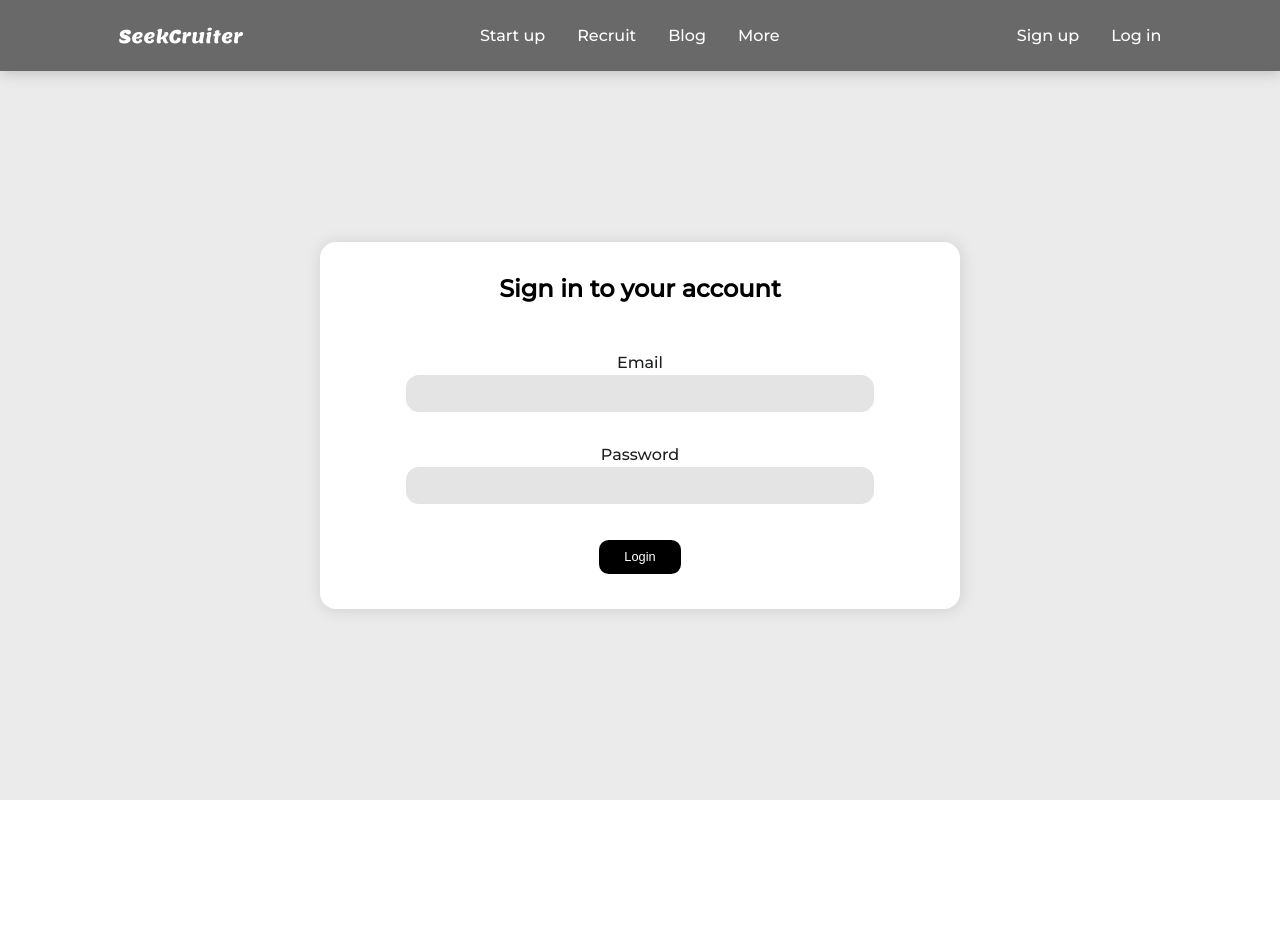
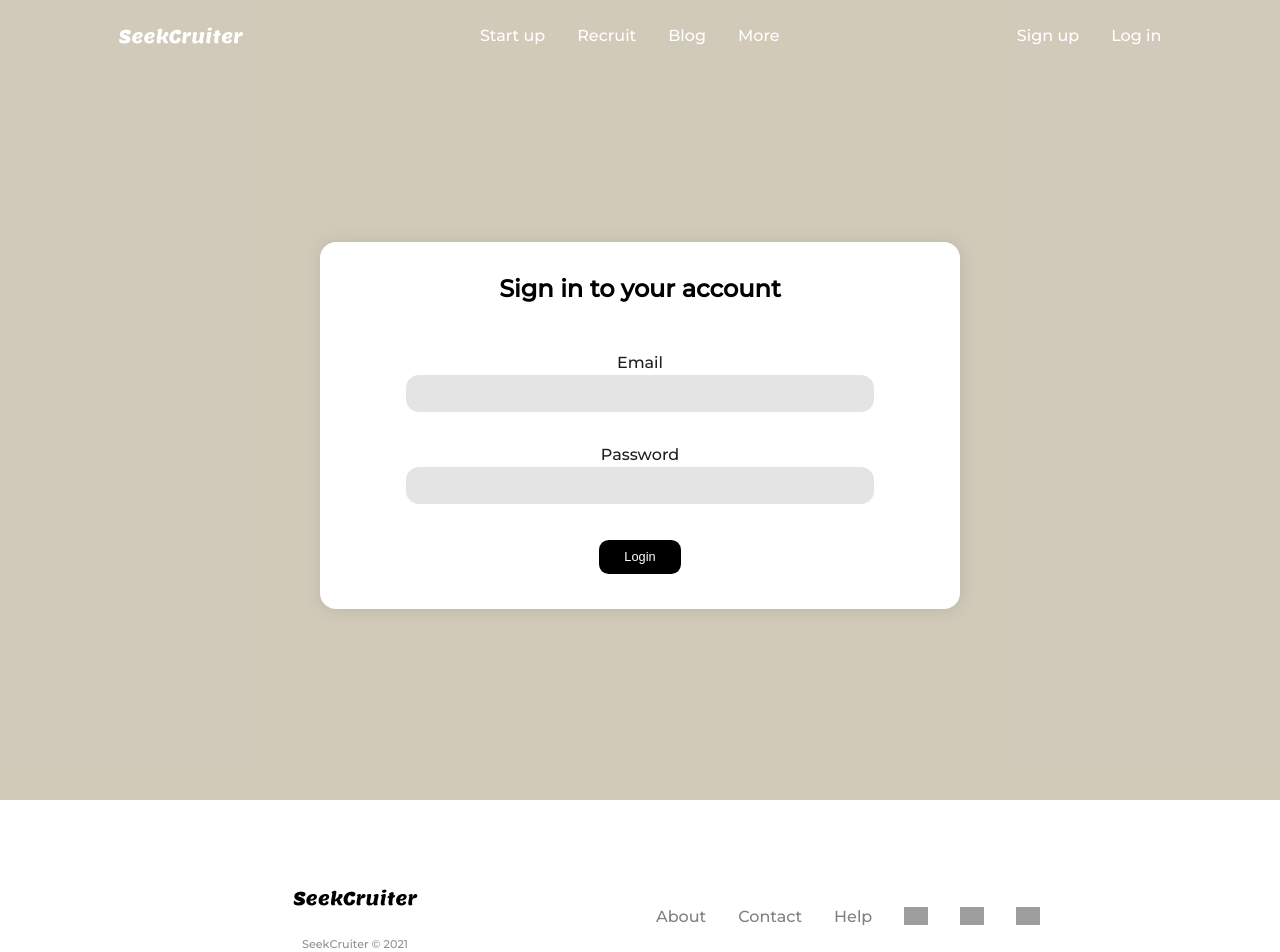
Before and after one commit to PriyanshuChaudhary272/Dreamers_innovathon21, a React (Create React App) app: page /Login in a window 1280 px wide. Shown: the top 952 px of the page. Before the commit the page ends 800 px from the top, so only its background shows below. Built offline with nearby package versions, Linux system fonts and the light colour scheme; grey boxes are pictures that could not be loaded.

Commit message:
footer complete

```diff
--- a/public/style.css
+++ b/public/style.css
@@ -24,6 +24,7 @@ body{
 /* HOMEPAGE */
 #home-page{
     background: url("https://images.unsplash.com/photo-1541746972996-4e0b0f43e02a?ixid=MnwxMjA3fDB8MHxwaG90by1wYWdlfHx8fGVufDB8fHx8&ixlib=rb-1.2.1&auto=format&fit=crop&w=1770&q=80");
+    box-shadow: 1px 1px 15px #706f6f86;
 }
 #homepage-background{
     width: 100vw;
@@ -63,12 +64,15 @@ nav{
     justify-content: space-around;
     align-items: center;
     width: 100vw;
+    padding: 0;
+    transition: 0.3s ease-in-out;
+    /* background-color: #1d1f1d00; */
+}
+nav.active{
     box-shadow: 1px 1px 15px #00000038;
-    padding: 0;
-    background-color: #1d1f1da2;
+    background-color: #1e201eed;
 }
-
-.navigation-links, .login-nav{
+.navigation-links{
     padding: 0;
     margin: 10px 0;
     display: flex;
@@ -99,7 +103,7 @@ nav{
 .login-page-content{
     height: 100vh;
     color: #1d1f1e;
-    background-color: #e6e6e6ca;
+    background-color: #b3a78c9a;
     margin: 0;
     /* text-align: center; */
     display: flex;
@@ -199,6 +203,7 @@ nav{
 #profile-page{
     background: no-repeat url("https://images.unsplash.com/photo-1478760329108-5c3ed9d495a0?ixid=MnwxMjA3fDB8MHxwaG90by1wYWdlfHx8fGVufDB8fHx8&ixlib=rb-1.2.1&auto=format&fit=crop&w=1674&q=80");
     padding: 150px;
+    box-shadow: 1px 1px 15px #706f6f9a;
     color: white;
 }
 .profile-page-hero{
@@ -260,10 +265,14 @@ nav{
 .profile-introduction-img img{
     width: 300px;
     border-radius:100%;
+    line-height: 100px;
 }
 
 .profile-page-about{
     margin-top: 100px;
+}
+.profile-page-about p{
+    color: #b7c9ca;
 }
 
 .highlights-div{
@@ -277,6 +286,35 @@ nav{
     border-radius: 1em;
     padding: 30px;
     margin-top: 60px;
+}
+.highlights-div-content p{
+    color: #727272;
+}
+
+
+
+/* FOOTER */
+#footer{
+    display: flex;
+    padding: 70px ;
+}
+.footer-logo{
+    margin: auto 0;
+    /* margin-left: 250px; */
+    width: 50%;
+    display: flex;
+    flex-direction: column;
+    align-items: center;
+}
+.footer-logo p{
+    font-size: 0.7rem;
+    color: #909090;
+}
+.footer-links{
+    color: #818181;
+    display: flex;
+    flex-direction: row;
+    align-items: center;
 }
 /* @media (max-width: 800px){
     nav{
--- a/src/App.jsx
+++ b/src/App.jsx
@@ -5,6 +5,7 @@ import Signup from './Pages/Signup';
 import Navbar from './Components/Navbar';
 import UploadCV from './Pages/UploadCV';
 import Profile from './Pages/Profile';
+import Footer from './Components/Footer';
 import {
     BrowserRouter as Router,
     Switch,
@@ -17,9 +18,12 @@ function App() {
     function handleLogin(){
         setLogin(true);
     }
+    function handlelogin(){
+        setLogin(!login);
+    }
     return (
         <Router>
-            <Navbar className = {login?"login-nav":"navigation-links"} />
+            <Navbar login = {login?"true":"false"} />
             <Switch>
                 <Route exact path="/">
                     <Home />
@@ -40,6 +44,7 @@ function App() {
                     <Home />
                 </Route>
             </Switch>
+            <Footer />
         </Router>
     )
 }
--- /dev/null
+++ b/src/Components/Footer.jsx
@@ -0,0 +1,30 @@
+import React from "react";
+import { Link } from "react-router-dom";
+import Icons from "./icons";
+import Logo from "./logo";
+
+function Footer() {
+    var d = new Date();
+    var y = d.getFullYear();
+    return (
+        <div id="footer">
+            <div className="footer-logo">
+                <Logo className="footer-links" show="true" color="black" />
+                <p>SeekCruiter &copy; {y}</p>
+            </div>
+            <div className="footer-links">
+                <ul className="navigation-links">
+                    <li><Link className="nav-item footer-links" to="/">About</Link></li>
+                    <li><Link className="nav-item footer-links" to="/">Contact</Link></li>
+                    <li><Link className="nav-item footer-links" to="4">Help</Link></li>
+                </ul>
+                <ul className="navigation-links">
+                    <li><Link className="nav-item footer-links" to="/"><Icons src="https://cdn-icons-png.flaticon.com/512/1384/1384031.png" lsize="1.5rem" /></Link></li>
+                    <li><Link className="nav-item footer-links" to="2"><Icons src="https://cdn-icons-png.flaticon.com/512/747/747374.png" lsize="1.5rem" /></Link></li>
+                    <li><Link className="nav-item footer-links" to="4"><Icons src="https://cdn-icons.flaticon.com/png/512/739/premium/739257.png?token=exp=1633868752~hmac=9027d9389fb5c4f726f8d8c37a94a00e" lsize="1.5rem" /></Link></li>
+                </ul>
+            </div>
+        </div>
+    );
+}
+export default Footer;
--- a/src/Components/Navbar.jsx
+++ b/src/Components/Navbar.jsx
@@ -1,40 +1,62 @@
-import React from 'react'
-import {Link} from "react-router-dom";
+import React, { useState } from 'react'
+import { Link } from "react-router-dom";
 import Logo from './logo';
- function Navbar(props) {
-     if(props.className === "navigation-links"){
-    return (
-        <nav className = "container_">
-            <Logo src = "https://cdn-icons-png.flaticon.com/512/992/992615.png" lsize = "2.7rem" show = "true"/>
-            <ul className ={props.className}>
-                <li><Link className="nav-item" to="/">Start up</Link></li>
-                <li><Link className="nav-item" to="2">Recruit</Link></li>
-                <li><Link className="nav-item" to="4">Blog</Link></li>
-                <li><Link className="nav-item" to="5">More</Link></li>
-            </ul>
-            <ul className= {props.className}>
-                <li><Link className="nav-item" to="/Signup">Sign up</Link></li>
-                <li><Link className="nav-item" to="/Login">Log in</Link></li>
-            </ul>
-        </nav>
-    )}
-    else{
+import Icons from './icons';
+
+function Navbar(props) {
+    const [navbar, setNavbar] = useState(false);
+    const [login, setLogin] = useState(false);
+    const handleNavbarcolor = () => {
+        if (window.scrollY >= 71)
+            setNavbar(true);
+        else
+            setNavbar(false);
+    }
+    window.addEventListener('scroll', handleNavbarcolor);
+
+    if (props.login === "false") {
         return (
-            <nav className = "container_">
-                <Logo src = "https://cdn-icons-png.flaticon.com/512/992/992615.png" lsize = "2.7rem" show = "true"/>
-                <ul className ={props.className}>
+            <nav className={navbar ? "container_ active" : "container_"}>
+                <Logo src="https://cdn-icons-png.flaticon.com/512/992/992615.png" lsize="2.7rem" show="true" />
+                <ul className="navigation-links">
                     <li><Link className="nav-item" to="/">Start up</Link></li>
                     <li><Link className="nav-item" to="2">Recruit</Link></li>
                     <li><Link className="nav-item" to="4">Blog</Link></li>
                     <li><Link className="nav-item" to="5">More</Link></li>
                 </ul>
-                {/* <ul className= {props.className}>
-                    <li><Link className="nav-item" to="/Signup">Sign up</Link></li>
-                    <li><Link className="nav-item" to="/Login">Log in</Link></li>
-                </ul> */}
+                {login ?
+                    <ul className="navigation-links">
+                        <li><Link className="nav-item footer-links" to="/Profile"><Icons src="https://cdn-icons.flaticon.com/png/512/2102/premium/2102633.png?token=exp=1633872296~hmac=e03ef4885bacb495c8fc3e1ba4d9e930" lsize="2rem" /></Link></li>
+                    </ul>
+                    :
+                    <ul className="navigation-links">
+                        <li><Link className="nav-item" to="/Signup">Sign up</Link></li>
+                        <li><Link className="nav-item" to="/Login">Log in</Link></li>
+                    </ul>
+                }
+                {/* // <ul className="navigation-links">
+                //     <li><Link className="nav-item" to="/Signup">Sign up</Link></li>
+                //     <li><Link className="nav-item" to="/Login">Log in</Link></li>
+                // </ul> */}
             </nav>
         )
+    }
+    // else {
+    //     return (
+    //         <nav className={navbar?"container_ active":"container_"}>
+    //             <Logo src="https://cdn-icons-png.flaticon.com/512/992/992615.png" lsize="2.7rem" show="true" />
+    //             <ul className="navigation-links">
+    //                 <li><Link className="nav-item" to="/">Start up</Link></li>
+    //                 <li><Link className="nav-item" to="2">Recruit</Link></li>
+    //                 <li><Link className="nav-item" to="4">Blog</Link></li>
+    //                 <li><Link className="nav-item" to="5">More</Link></li>
+    //             </ul>
+    //             <ul className="navigation-links">
+    //                 <li><Link className="nav-item footer-links" to="/Profile"><Icons src="https://cdn-icons.flaticon.com/png/512/2102/premium/2102633.png?token=exp=1633872296~hmac=e03ef4885bacb495c8fc3e1ba4d9e930" lsize="2rem" /></Link></li>
+    //             </ul>
+    //         </nav>
+    //     )
 
-    }
+    // }
 }
 export default Navbar;
--- a/src/Components/ProfileHighlights.jsx
+++ b/src/Components/ProfileHighlights.jsx
@@ -5,6 +5,7 @@ function Highlights(props) {
         <div className="highlights-div">
             <div className="highlights-div-content">
                 <h2>{props.heading}</h2>
+                <hr style = {{width : "30%"}}/>
                 <p>{props.para}</p>
             </div>
         </div>
--- a/src/Components/logo.jsx
+++ b/src/Components/logo.jsx
@@ -5,7 +5,7 @@ function Logo(props) {
     return (
         <div className="logo">
             {/* <img style={{ width: props.lsize }} src={props.src}alt="logo" /> */}
-            <Link style={{ display: props.show === "true" ? "unset" : "none" }} className="nav-item" to='/'>SeekCruiter</Link>
+            <Link style={{ display: props.show === "true" ? "unset" : "none", color: props.color }} className="nav-item" to='/'>SeekCruiter</Link>
         </div>
     )
 }
```
